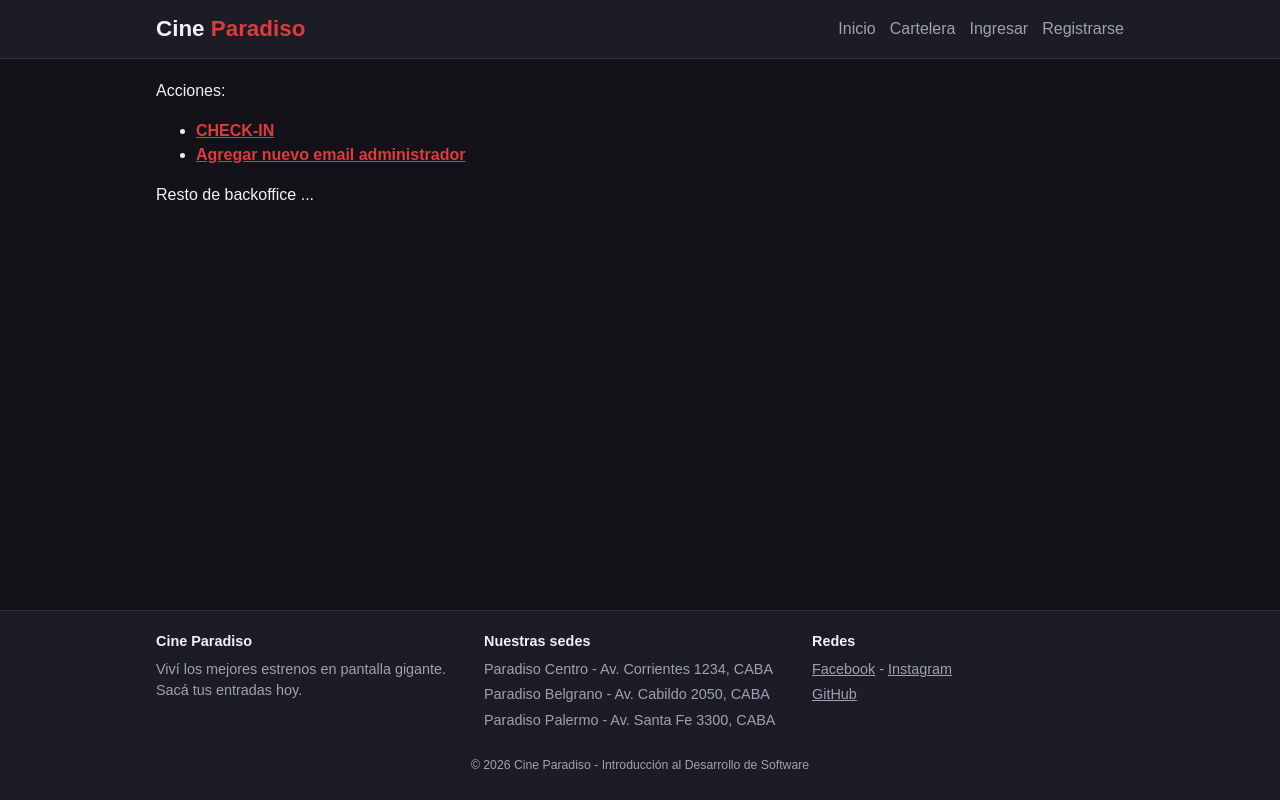
After one commit to GabrielVeraGit/TP_Final_IDS_2C2026, a Flask app: page /cine_paradiso/backoffice in a window 1280 px wide. The commit adds this page. Run offline with Flask 3, Linux system fonts and the light colour scheme; parts of the project's set-up code (start-up, migrations or seed data) failed here and were passed over.

Commit message:
juntar (usar reserva y new_admin) en backoffice con su propia responsabilidad, modificando app.py y base.html

```diff
--- a/APLICATIVO_FRONTEND/app.py
+++ b/APLICATIVO_FRONTEND/app.py
@@ -6,6 +6,7 @@ from source.config import SEDES
 from source.routes.users import user_bp
 from source.routes.peliculas import pelicula_bp
 from source.routes.reservas import reserva_bp
+from source.routes.backoffice import backoffice_bp
 #from source.admin import admin_bp
 #saquen el # cuando hayan creado el archivo y su bp!
 
@@ -17,6 +18,7 @@ app.secret_key = os.getenv("FRONT_SECRET_KEY", "clave_del_aplicativo_tp")
 app.register_blueprint(user_bp, url_prefix="/cine_paradiso")
 app.register_blueprint(pelicula_bp, url_prefix="/cine_paradiso")
 app.register_blueprint(reserva_bp, url_prefix="/cine_paradiso")
+app.register_blueprint(backoffice_bp, url_prefix="/cine_paradiso")
 
 #lo mismo aca
 app.add_template_filter(formato.filtro_fecha, "fecha")
@@ -46,10 +48,8 @@ def inyectar_seccion():
     seccion = "cartelera"
     if request.path == "/cine_paradiso":
         seccion = "inicio"
-    elif request.path.startswith("/cine_paradiso/admin"):
-        seccion = "admin"
-    elif request.path.endswith("/usar"):
-        seccion = "checkin"
+    elif request.path.startswith("/cine_paradiso/backoffice") or request.path.endswith("/new_admin") or request.path.endswith("/usar"):
+        seccion = "backoffice"
     elif request.path.startswith("/cine_paradiso/mis-reservas") or request.path.startswith("/cine_paradiso/comprar") or request.path.endswith("/cine_paradiso/cancelar"):
         seccion = "reservas"
     elif request.path.startswith("/cine_paradiso/perfil"):
--- /dev/null
+++ b/APLICATIVO_FRONTEND/source/routes/backoffice.py
@@ -0,0 +1,10 @@
+from flask import Blueprint, render_template, request, redirect, url_for, session, flash
+from source import API
+from source import utils
+
+backoffice_bp = Blueprint("backoffice_bp", __name__)
+
+
+@backoffice_bp.route("/backoffice", methods=["GET"])
+def backoffice():
+    return render_template('backoffice.html')
--- a/APLICATIVO_FRONTEND/source/routes/users.py
+++ b/APLICATIVO_FRONTEND/source/routes/users.py
@@ -63,9 +63,6 @@ def perfil():
 
     return redirect(url_for("index"))
 
-@user_bp.route("/admin", methods=["GET"])
-def admin():
-    return redirect(url_for("index"))
 
 @user_bp.route("/new_admin", methods=["GET", "POST"])
 def new_admin():
--- /dev/null
+++ b/APLICATIVO_FRONTEND/templates/backoffice.html
@@ -0,0 +1,15 @@
+{% extends "base.html" %}
+{% block titulo %}Back Office{% endblock %}
+{% block contenido %}
+
+
+<p >Acciones:</p>
+    <ul>
+        <li><strong><a href="{{ url_for('reserva_bp.usar', qr_id='none') }}">CHECK-IN</a></strong></li>
+        <li><strong><a href="{{url_for('user_bp.new_admin')}}">Agregar nuevo email administrador</a></strong></li>
+
+    </ul>
+
+<p>Resto de backoffice ...</p>
+
+{% endblock %}
--- a/APLICATIVO_FRONTEND/templates/base.html
+++ b/APLICATIVO_FRONTEND/templates/base.html
@@ -17,8 +17,8 @@
                 {% if session.get('token') %}
 
                     {% if session.get('rol') == 'admin' %}
-                        <a href="{{ url_for('user_bp.admin') }}" class="{{ 'activo' if seccion == 'admin' }}">Backoffice</a>
-                        <a href="{{ url_for('reserva_bp.usar', qr_id='none')}}" class="{{ 'activo' if seccion == 'checkin' }}">Check-in</a>
+                        <a href="{{ url_for('backoffice_bp.backoffice') }}" class="{{ 'activo' if seccion == 'backoffice' }}">Backoffice</a>
+
                     {% else %}
                         <a href="{{ url_for('reserva_bp.mis_reservas') }}" class="{{ 'activo' if seccion == 'reservas' }}">Mis reservas</a>
                         <a href="{{url_for('user_bp.perfil')}}" class="{{ 'activo' if seccion == 'perfil' }}">Mi perfil</a>
```
